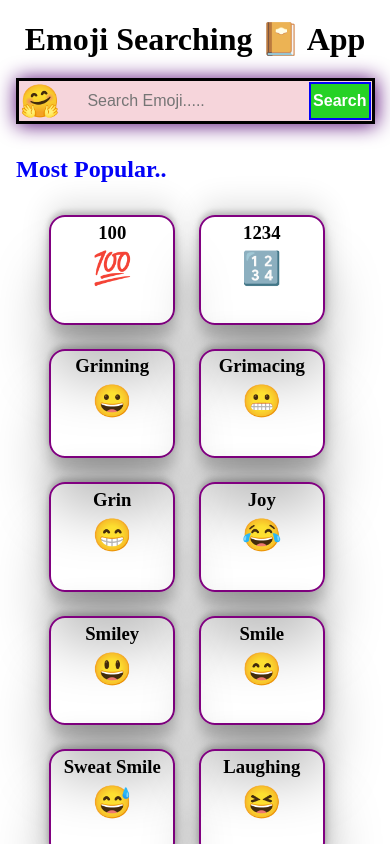
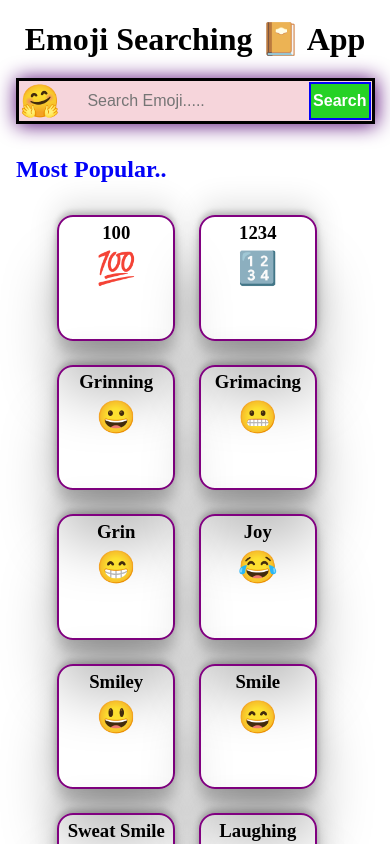
Before and after one commit to PinkiKumari16/Emoji-Search-App, a React (Vite) app: page / in a window 390 px wide. Shown: the top 844 px of the page. Built offline with nearby package versions, Linux system fonts and the light colour scheme.

Commit message:
Update EmojiCard.module.css

```diff
--- a/src/components/emojiCards/EmojiCard.module.css
+++ b/src/components/emojiCards/EmojiCard.module.css
@@ -25,8 +25,8 @@
 }
 @media (max-width: 425px) {
     .emojiCard{
-        height: 6em;
-        width: 7em;
+        height: 7em;
+        width: 6.5em;
 
     }
     .emojiSymbol{
```
